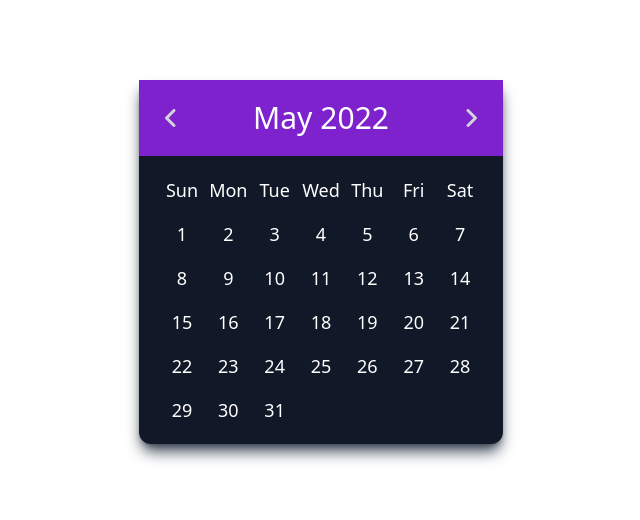
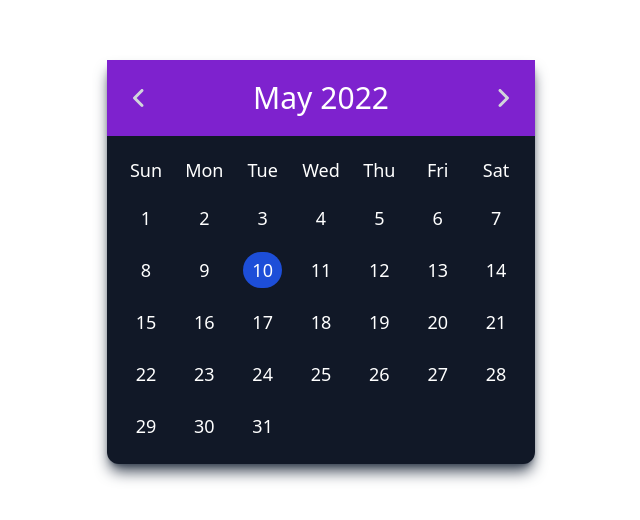
Before and after one commit to staaph/vue-components, a Vue app: page / in a window 1280 px wide. Shown: the part 138-658 px from the top of the page, without its empty margins (319-959 px from the left). Built offline with nearby package versions, Linux system fonts and the light colour scheme.

Commit message:
added background to selected day

```diff
--- a/src/components/VueCalendar.vue
+++ b/src/components/VueCalendar.vue
@@ -4,6 +4,7 @@ import { ref, type Ref, computed } from 'vue';
 let currentMonth: Ref = ref(new Date().getMonth());
 let currentYear: Ref = ref(new Date().getFullYear());
 const days: Array<string> = ['Sun', 'Mon', 'Tue', 'Wed', 'Thu', 'Fri', 'Sat'];
+const currentDay: Ref = ref(new Date().getDate());
 
 const prevMonth = () => {
   if (currentMonth.value === 0) {
@@ -39,6 +40,10 @@ const currentMonthInName = computed(() => {
     }
   );
 });
+
+const highlight = (date: number) => {
+  currentDay.value = date;
+};
 </script>
 
 <template>
@@ -81,16 +86,20 @@ const currentMonthInName = computed(() => {
       </div>
     </div>
     <section
-      class="text-white grid grid-cols-7 p-5 text-center text-lg gap-y-4 rounded-b-xl"
+      class="text-white grid grid-cols-7 p-5 text-center text-lg gap-y-4 gap-x-5 rounded-b-xl"
     >
-      <div class="font-medium px-1" v-for="(day, index) in days" :key="index">
+      <div class="font-medium" v-for="(day, index) in days" :key="index">
         {{ day }}
       </div>
       <p v-for="day in startDay()" :key="day" class="text-white"></p>
       <p
         v-for="date in daysInMonth(currentYear, currentMonth)"
         :key="date"
-        class="text-white"
+        class="text-white cursor-pointer py-1"
+        @click="highlight(date)"
+        :class="[
+          date === currentDay ? 'bg-blue-700 rounded-full' : 'bg-gray-900',
+        ]"
       >
         {{ date }}
       </p>
```
